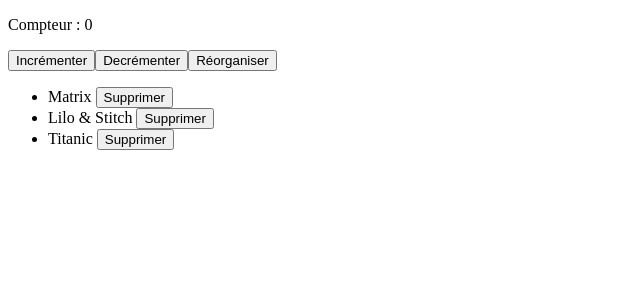
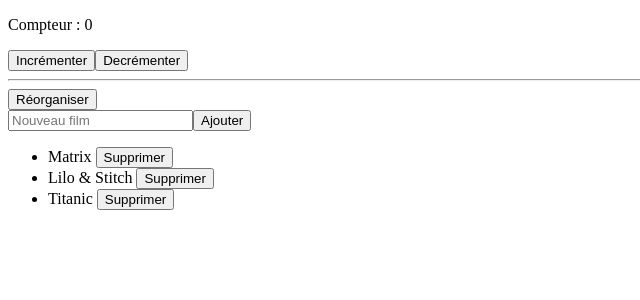
Before and after one commit to eljefe213/Grafikart_VUEJS, a Vue app: page / in a window 1280 px wide. Shown: the top 300 px of the page, without its empty margins (0-640 px from the left). Built offline with nearby package versions, Linux system fonts and the light colour scheme.

Commit message:
Add the prevent default to the form on submit

```diff
--- a/src/App.vue
+++ b/src/App.vue
@@ -2,7 +2,12 @@
   <p>Compteur : {{ count }}</p>
   <button @click="increment" >Incrémenter</button>
   <button @click="decrement" >Decrémenter</button>
+  <hr>
   <button @click="sortMovie">Réorganiser</button>
+  <form action="" @submit.prevent="addMovie">
+    <input type="text" placeholder="Nouveau film" v-model="movieName">
+    <button>Ajouter</button>
+  </form>
   <ul>
     <li v-for="movie in movies"
     :key="movie"> {{ movie }}
@@ -15,6 +20,7 @@
 import {ref} from "vue";
 
 const count = ref(0)
+const movieName = ref('')
 const movies = ref([
     'Matrix',
     'Lilo & Stitch',
@@ -32,6 +38,10 @@
 const sortMovie = () => {
   movies.value.sort((a,b) => a > b ? 1 : -1)
 }
+const addMovie = () => {
+  movies.value.push(movieName.value)
+  movieName.value = ''
+}
 </script>
 
 <style>
```
